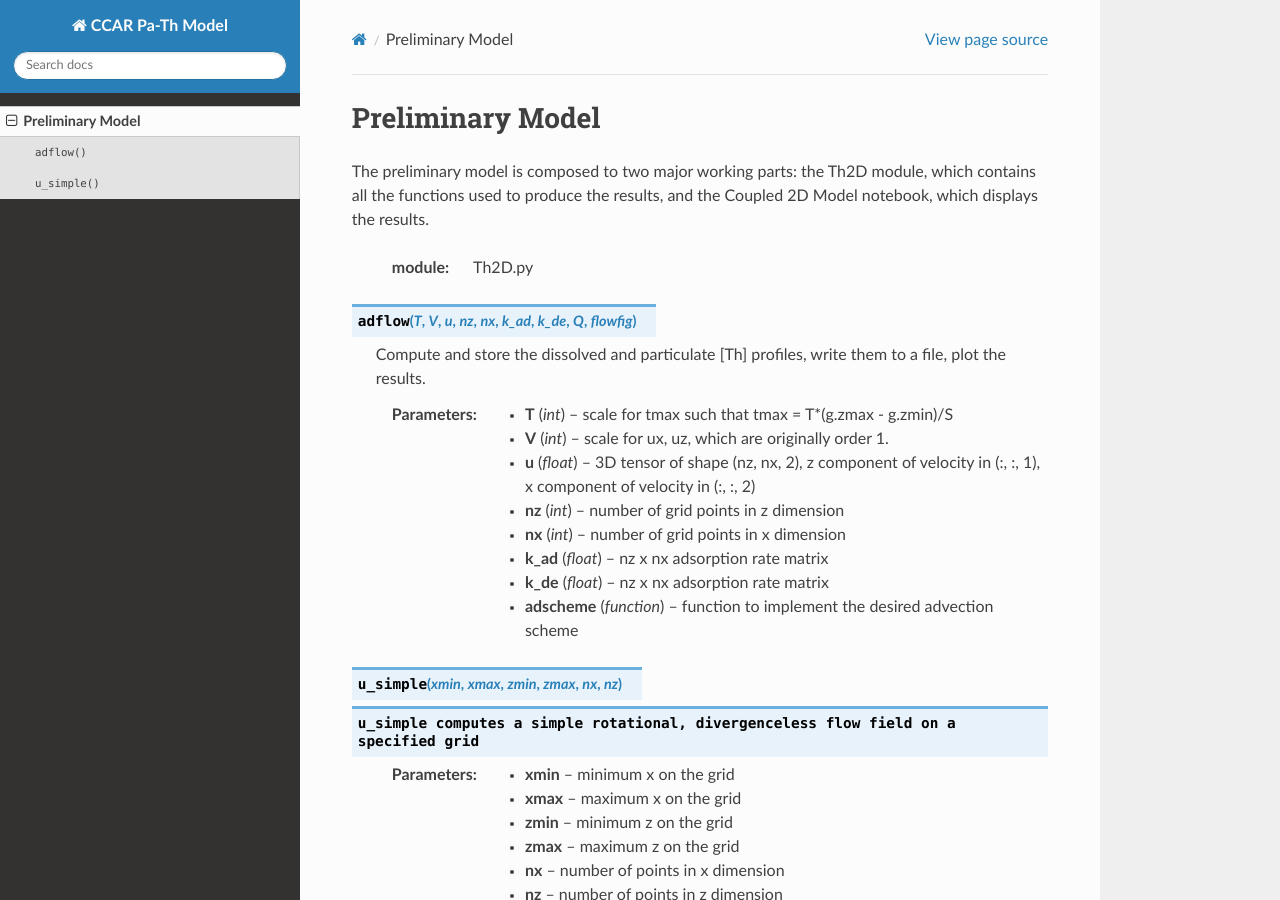
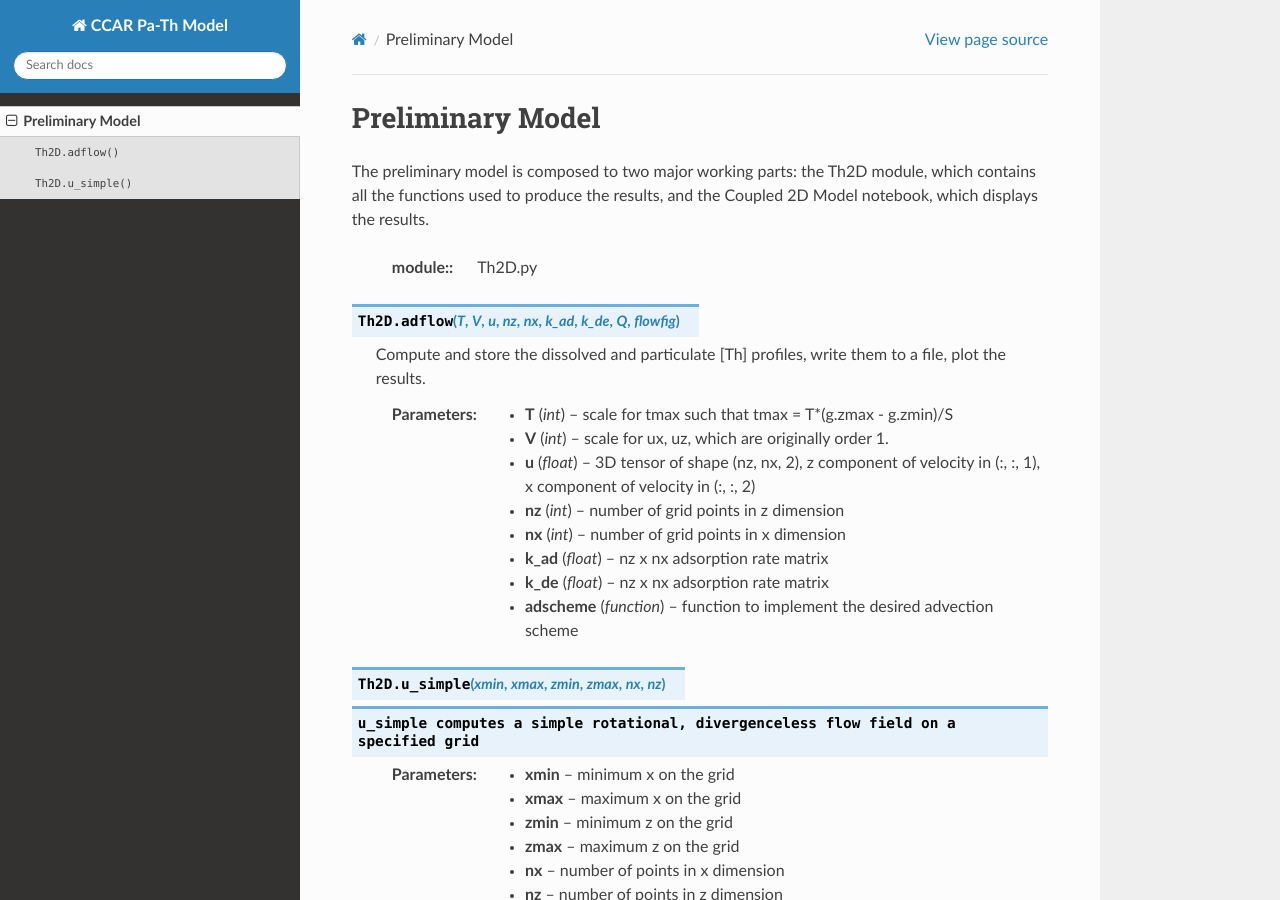
Before and after one commit to UBC-MOAD/pa-th-simple, a Sphinx documentation site: the page built from docs/prelim-model.rst, in a window 1280 px wide and 900 px high. Built offline with Sphinx 7.4.7 and the Read the Docs theme 2.0.0, drawn with Linux system fonts in a browser that asks for light colours.

Commit message:
doc update

```diff
--- a/docs/prelim-model.rst
+++ b/docs/prelim-model.rst
@@ -5,9 +5,9 @@ Preliminary Model
 The preliminary model is composed to two major working parts: the Th2D module, which contains all the functions used to produce the results, and the Coupled 2D Model notebook, which displays the results.
 
 
-	:module: Th2D.py
+	:module:: Th2D.py
 
-.. function:: adflow(T, V, u, nz, nx, k_ad, k_de, Q, flowfig)
+.. function:: Th2D.adflow(T, V, u, nz, nx, k_ad, k_de, Q, flowfig)
 
 	Compute and store the dissolved and particulate [Th] profiles,
 	write them to a file, plot the results.
@@ -36,7 +36,7 @@ The preliminary model is composed to two major working parts: the Th2D module, w
 	:arg adscheme: function to implement the desired advection scheme
 	:type adscheme: function
 
-.. function:: u_simple(xmin, xmax, zmin, zmax, nx, nz)
+.. function:: Th2D.u_simple(xmin, xmax, zmin, zmax, nx, nz)
 	u_simple computes a simple rotational, divergenceless flow field on a specified grid
 
 	:arg xmin: minimum x on the grid
```
